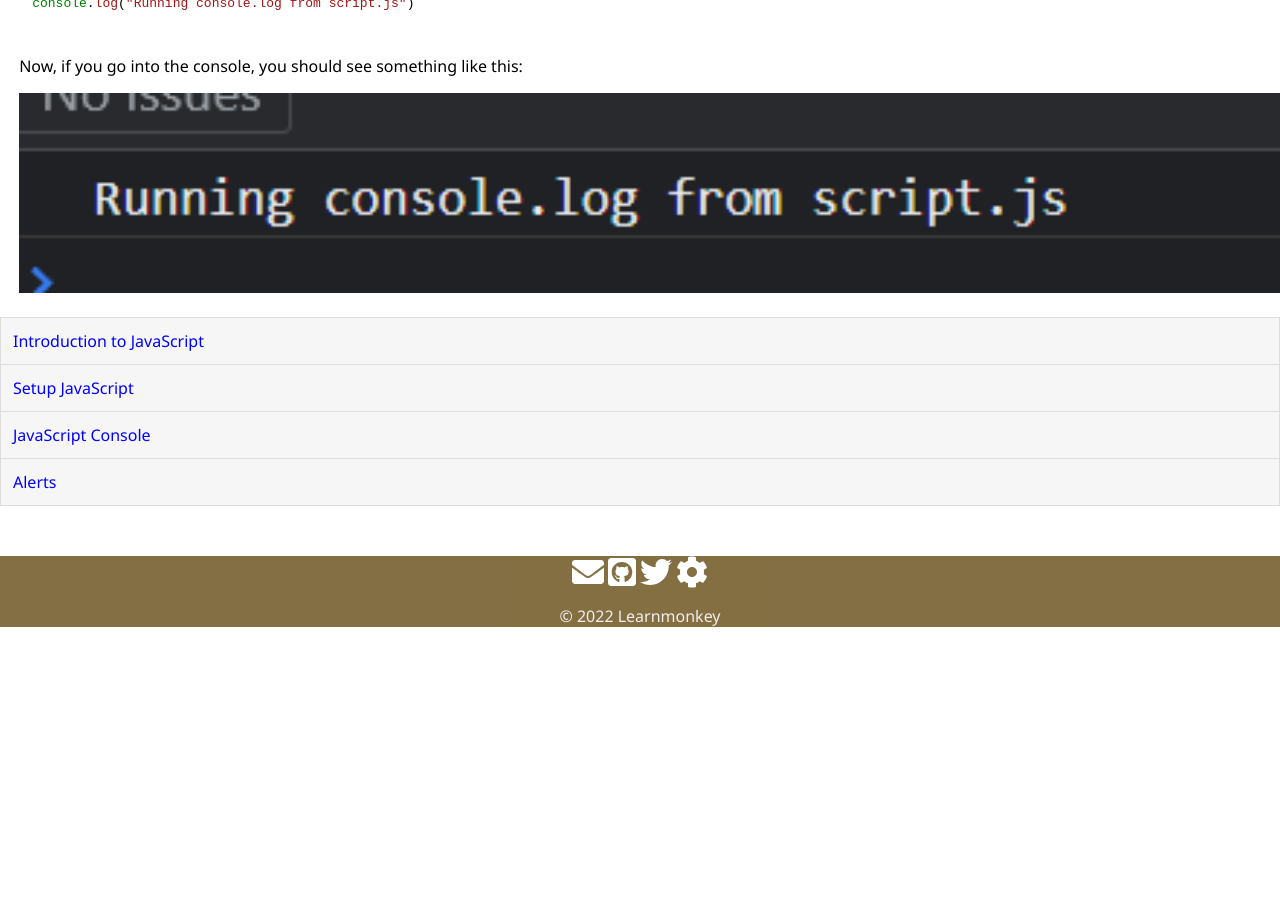
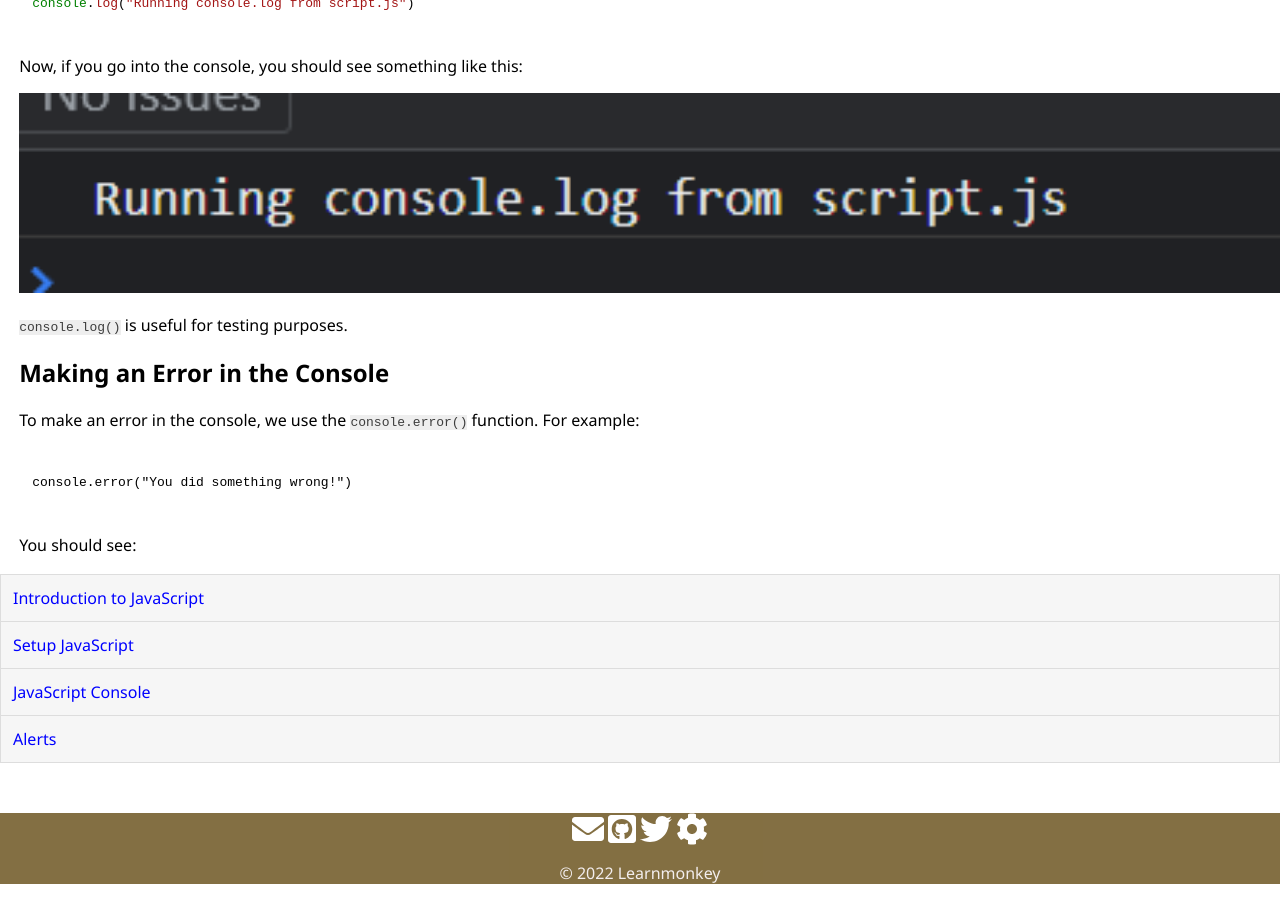
Before and after one commit to learnmonkey/learnmonkey.github.io, a Jekyll site: the page built from programming/javascript/console.html, in a window 1280 px wide and 900 px high, scrolled down 759 px. Built offline with Jekyll 4.4.1, drawn with Linux system fonts in a browser that asks for light colours; nearby versions of some CDN libraries; before the commit the page ends 1402 px from its top, so only the background shows below that.

Commit message:
console.error()

```diff
--- a/programming/javascript/console.html
+++ b/programming/javascript/console.html
@@ -26,4 +26,14 @@ console.log("Running console.log from script.js")
     </code></pre>
     <p>Now, if you go into the console, you should see something like this: </p>
     <img src="/images/programming/javascript/console-script-js-example.png" alt="Running console.log() from script.js">
+    <p><code>console.log()</code> is useful for testing purposes.</p>
 </section>
+
+<section>
+    <h2>Making an Error in the Console</h2>
+    <p>To make an error in the console, we use the <code>console.error()</code> function. For example: </p>
+    <pre><code class="language-html">
+console.error("You did something wrong!")
+    </code></pre>
+    <p>You should see: </p>
+</section>
```
